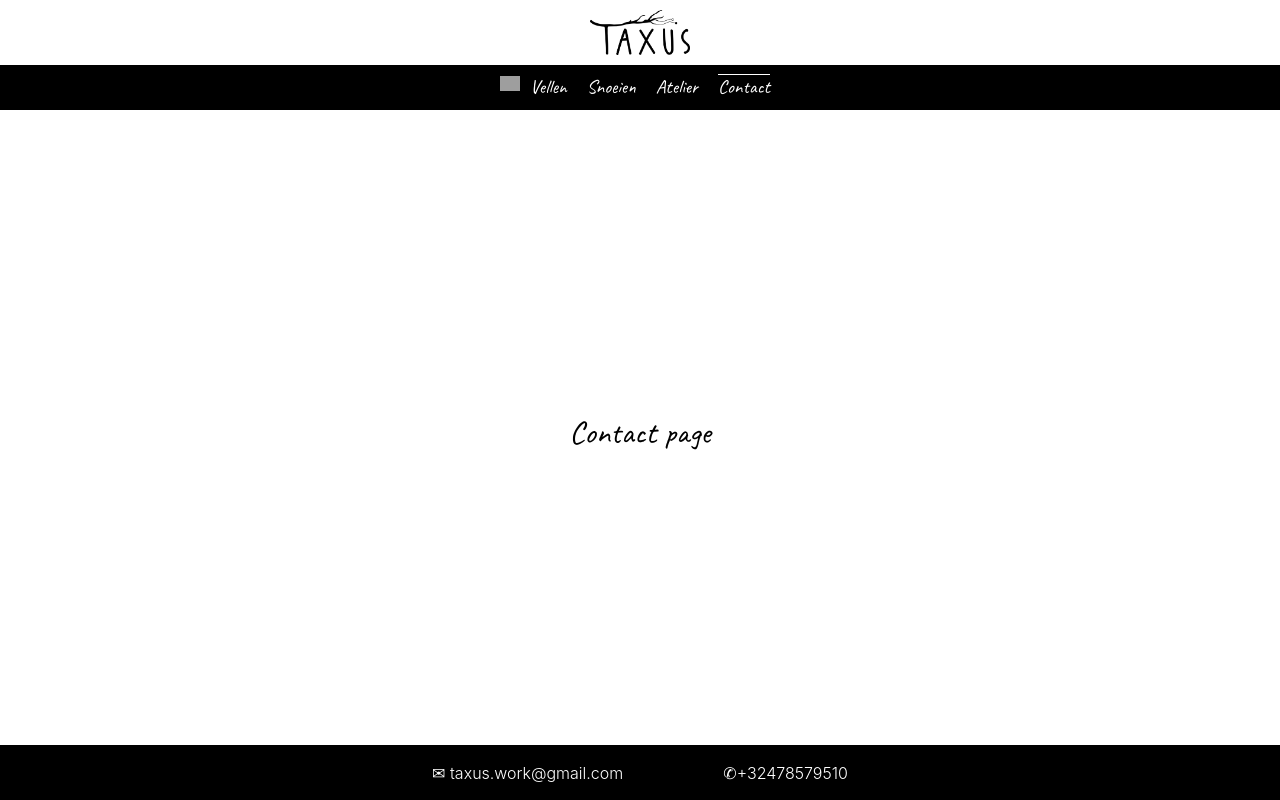
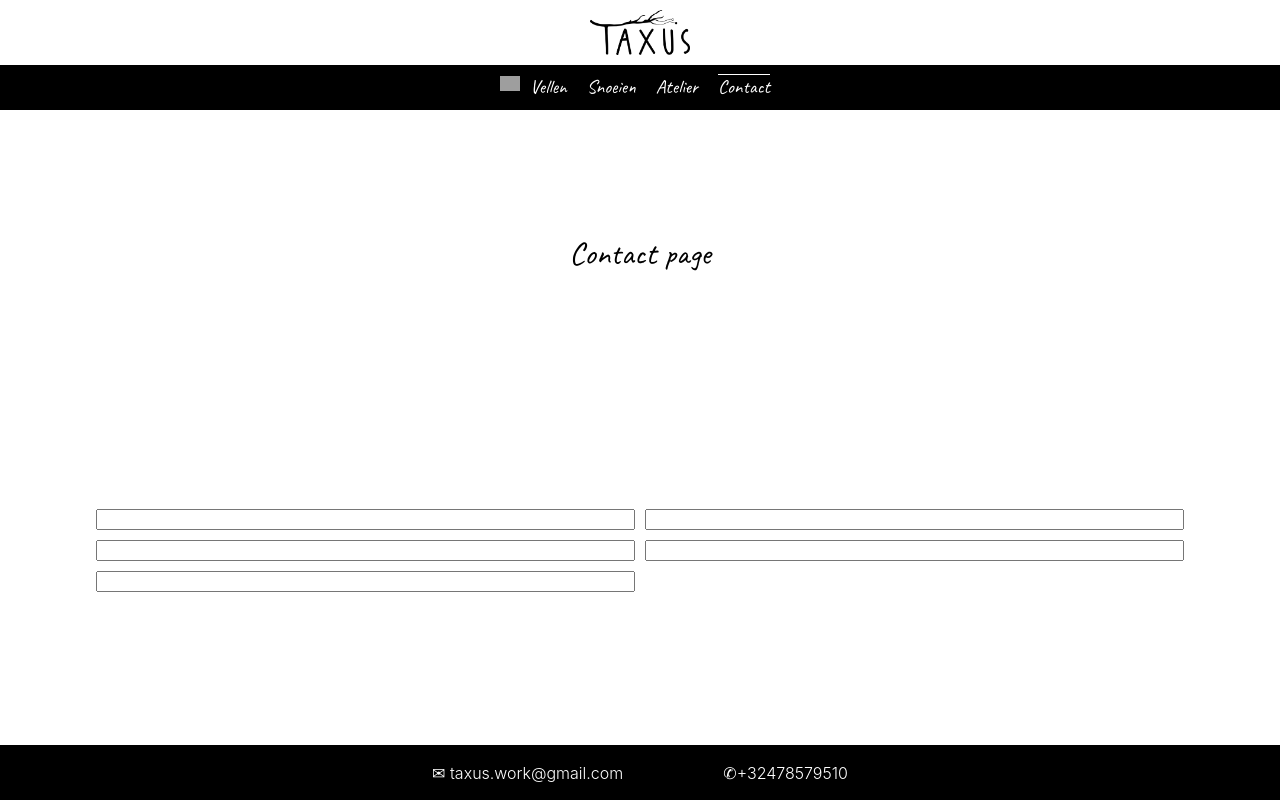
Before and after one commit to toondebooser/taxusWebsite, an Angular app: page /contact in a window 1280 px wide. Built offline with nearby package versions, Linux system fonts and the light colour scheme; grey boxes are pictures that could not be loaded.

Commit message:
Add dynamic user input functionality for the contact page

```diff
--- a/src/app/contact/contact.component.html
+++ b/src/app/contact/contact.component.html
@@ -1,3 +1,9 @@
 <span class="content">
-  <p class="pageHeader">Contact page</p>
+  <div class="pageHeader">Contact page</div>
+  <div class="contentSection">
+    @for (data of getObjectKeys(contactData); track $index ){
+
+      <input type="text" (input)="userInput($event, data)" />
+    }
+  </div>
 </span>
--- a/src/app/contact/contact.component.ts
+++ b/src/app/contact/contact.component.ts
@@ -1,12 +1,26 @@
-import { Component } from '@angular/core';
+import { Component } from "@angular/core";
 
 @Component({
-  selector: 'app-contact',
+  selector: "app-contact",
   standalone: true,
   imports: [],
-  templateUrl: './contact.component.html',
-  styleUrl: './contact.component.css'
+  templateUrl: "./contact.component.html",
+  styleUrl: "./contact.component.css",
 })
 export class ContactComponent {
-
+  contactData: any = {
+    to: "1",
+    from: "2",
+    phone: "3",
+    subject: "4",
+    message: "5",
+  };
+  getObjectKeys(obj: any): string[] {
+    return Object.keys(obj);
+  }
+  userInput(event: Event, dataType: string): void {
+    const input = event.target as HTMLInputElement;
+    this.contactData[dataType] = input.value;
+    console.log(this.contactData);
+  }
 }
```
